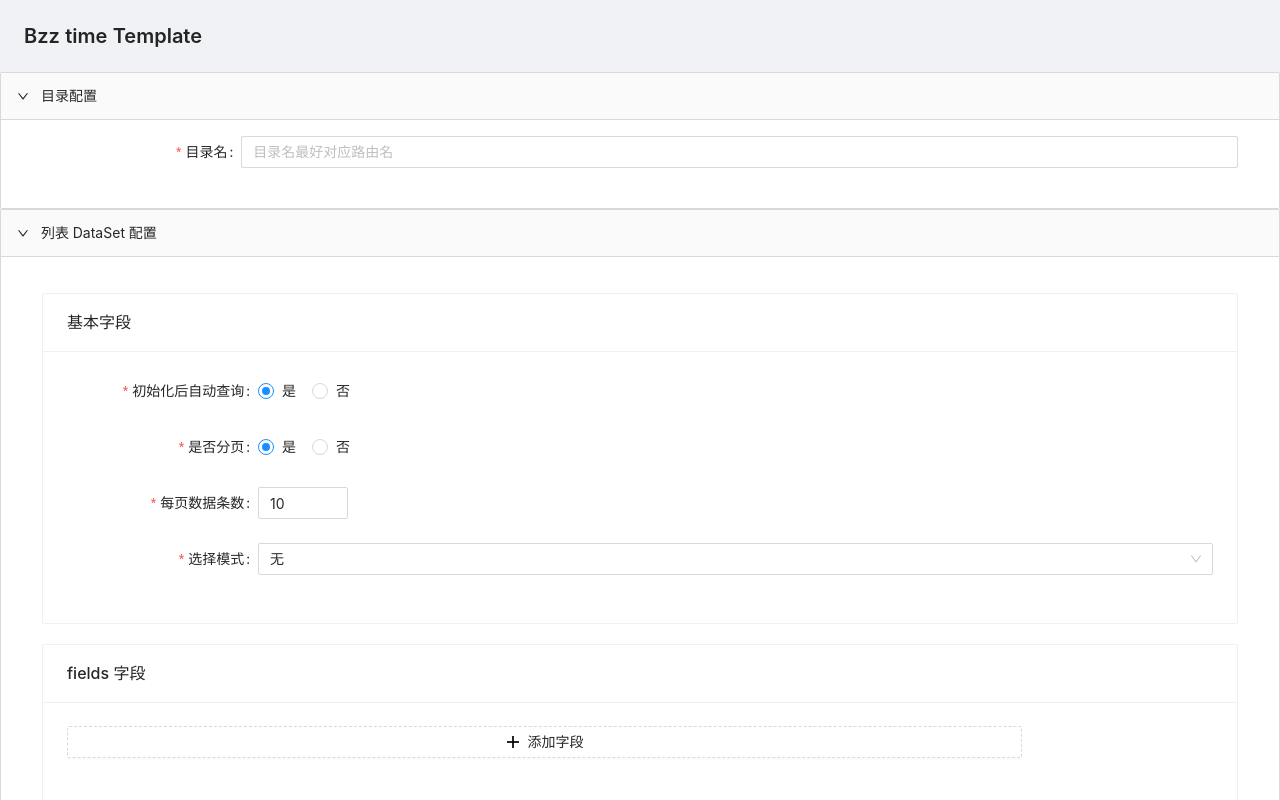
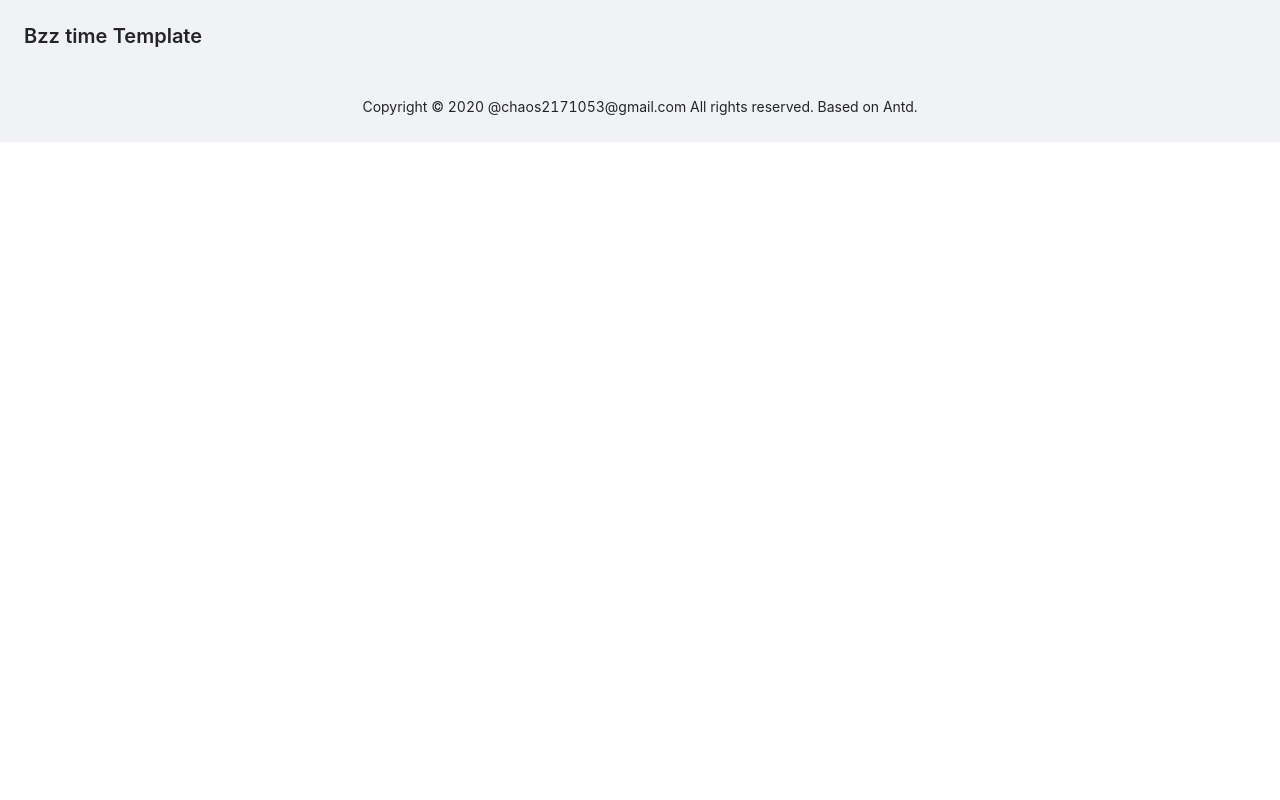
Before and after one commit to chaos2171053/bzz-time-template, a React (Create React App) app in the folder webview-react/: page /#/ in a window 1280 px wide. Shown: the top 800 px of the page. Built offline with nearby package versions, Linux system fonts and the light colour scheme.

Commit message:
[ADD]add react router

```diff
--- a/webview-react/package.json
+++ b/webview-react/package.json
@@ -17,6 +17,7 @@
     "mobx-react": "^7.0.5",
     "react": "^17.0.1",
     "react-dom": "^17.0.1",
+    "react-router-dom": "^5.2.0",
     "react-scripts": "4.0.0",
     "typescript": "^4.0.3",
     "web-vitals": "^0.2.4"
@@ -44,5 +45,8 @@
       "last 1 firefox version",
       "last 1 safari version"
     ]
+  },
+  "devDependencies": {
+    "@types/react-router-dom": "^5.1.6"
   }
 }
--- a/webview-react/src/App.css
+++ b/webview-react/src/App.css
@@ -1 +1,4 @@
 @import '~antd/dist/antd.css';
+.footer {
+  text-align: center;
+}
--- a/webview-react/src/App.tsx
+++ b/webview-react/src/App.tsx
@@ -1,21 +1,24 @@
-import React, { FC } from 'react';
-import { PageHeader,Layout } from 'antd';
-import GenerateForm from './components/GenerateForm'
-import './App.css';
+import React, { FC } from "react";
+import { PageHeader, Layout } from "antd";
+import { HashRouter } from "react-router-dom";
+import Main from "./routes";
+import "./App.css";
 
-const {  Footer,  Content } = Layout;
-
+const { Footer, Content } = Layout;
 
 const App: FC = () => (
-    <Layout>
-      <PageHeader title="Bzz time Template"/>
+  <Layout>
+    <PageHeader title="Bzz time Template" />
+    <HashRouter>
       <Content>
-        <GenerateForm/>
+        <Main />
       </Content>
-      <Footer>
-       Copyright © 2020 @chaos2171053@gmail.com All rights reserved. Based on Antd.
-      </Footer>
-    </Layout>
+    </HashRouter>
+    <Footer className="footer">
+      Copyright © 2020 @chaos2171053@gmail.com All rights reserved. Based on
+      Antd.
+    </Footer>
+  </Layout>
 );
 
 export default App;
--- a/webview-react/src/components/GenerateForm.tsx
+++ b/webview-react/src/components/GenerateForm.tsx
@@ -1,4 +1,4 @@
-import React, { useState } from "react";
+import React, { useState, useEffect } from "react";
 import { Form, Button, Space } from "antd";
 import VscodeHelper from "../utils/vscode-helper";
 import DirectoryForm from "./DirectoryForm";
@@ -65,6 +65,8 @@ const GenerateForm = () => {
     form.resetFields();
   };
 
+  const useEffect = () => {};
+
   return (
     <Form
       {...layout}
--- /dev/null
+++ b/webview-react/src/pages/list.tsx
@@ -0,0 +1,10 @@
+import React from "react";
+import GenerateForm from "../components/GenerateForm";
+
+export default function List() {
+  return (
+    <>
+      <GenerateForm />
+    </>
+  );
+}
--- /dev/null
+++ b/webview-react/src/routes/index.tsx
@@ -0,0 +1,11 @@
+import React from "react";
+import { Switch, Route } from "react-router-dom";
+import List from "../pages/list";
+
+export default function Routes() {
+  return (
+    <Switch>
+      <Route path="/list" component={List} />
+    </Switch>
+  );
+}
```
Also changed, not shown: 1 other file (tests, documents, lock files or other folders).
